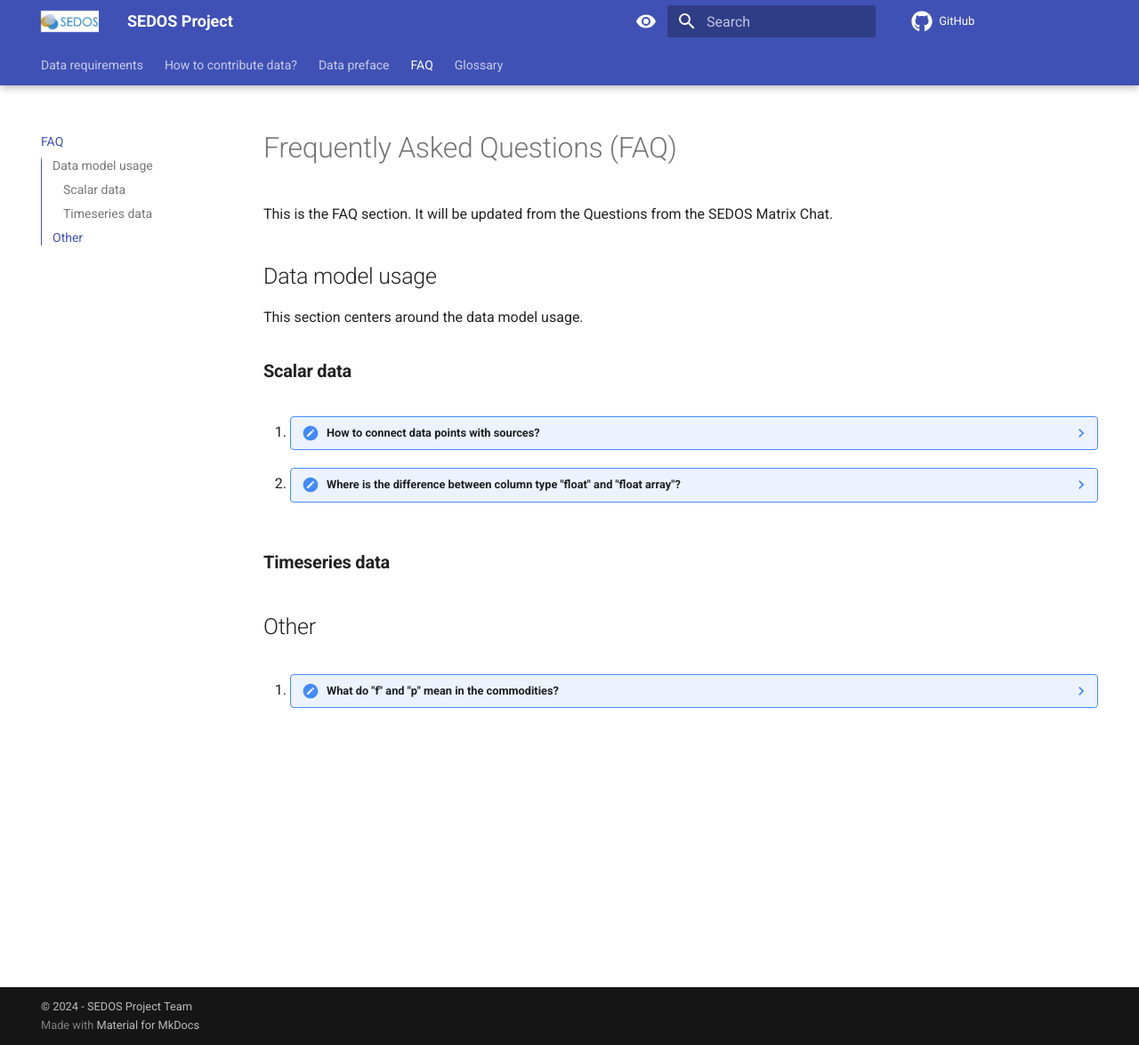
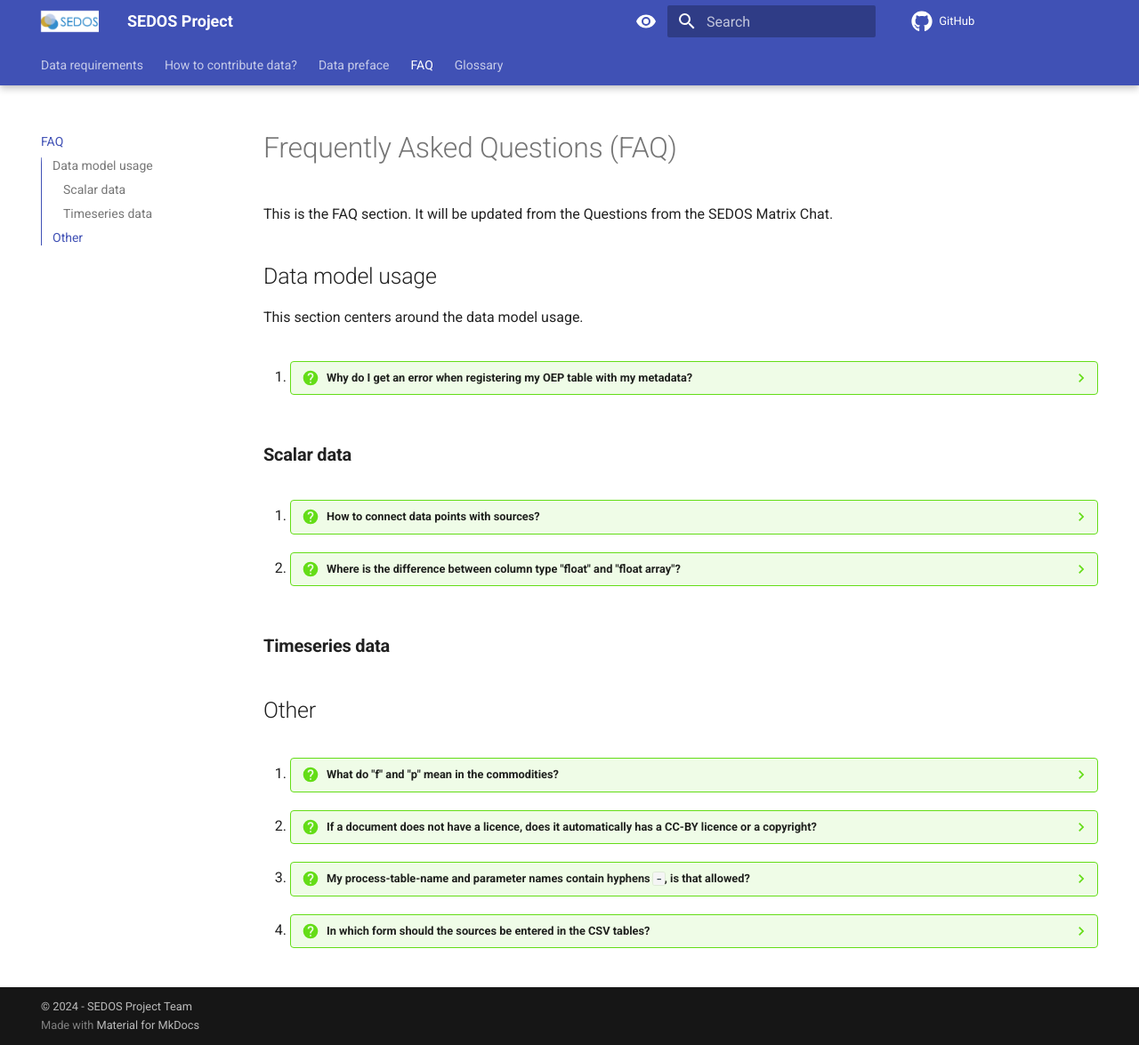
Before and after one commit to sedos-project/organization, an MkDocs documentation site: the page built from docs/faq.md, in a window 1280 px wide and 1175 px high. Shown: the whole window at 89% size. Built offline with MkDocs 1.6.1 and Material for MkDocs 9.7.7, drawn with Linux system fonts in a browser that asks for light colours; comment, search, counter and statistics services are not loaded; some of the changed text lies outside the part shown.

Commit message:
Update faq

````diff
--- a/docs/faq.md
+++ b/docs/faq.md
@@ -6,9 +6,20 @@ This is the FAQ section. It will be updated from the Questions from the SEDOS Ma
 
 This section centers around the data model usage.
 
+1. ??? question "Why do I get an error when registering my OEP table with my metadata?"
+
+         This can have many reasons. Please check, if:
+
+         * The last entry in a dictionary has no `,` behind the value. Try to format your JSON in Notepad++ before
+         uploading. If it passes the error will not occur.
+
+
+
+
+
 ### **Scalar data**
 
-1. ??? note "How to connect data points with sources?"
+1. ??? question "How to connect data points with sources?"
 
         **Question:** Can I simply enter 'investment_cost': {'Bibtex X', 'Bibtex Y', 'Bibtex Z'} in the "source"
         column to achieve an assignment to the values [600, 700, 500-800]?
@@ -35,6 +46,27 @@ This section centers around the data model usage.
 
 ## Other
 
-1. ??? note "What do "f" and "p" mean in the commodities?"
+1. ??? question "What do "f" and "p" mean in the commodities?"
 
         **Answer:** This distinguishes fuel-specific emissions ("f") from process-specific emissions ("p"). This is mainly relevant for some industrial processes.
+
+
+1. ??? question "If a document does not have a licence, does it automatically has a CC-BY licence or a copyright?"
+
+        **Answer:** If no licence is given, copyright applies. Follow [this pattern](data_requirements/licensing.md#missing#licence#-#using#data#without#an#open#licence) for documentation.
+
+
+
+1. ??? question "My process-table-name and parameter names contain hyphens `-`, is that allowed?"
+
+        **Answer:** **No**, in neither process-table-name or parameter nameshyphens `-` are allowed. Please stick to the [naming conventions](data_requirements/input_data.md#naming#conventions#for#data#tables#and#parameters)
+
+
+1. ??? question "In which form should the sources be entered in the CSV tables?"
+
+        **Answer:** Please set your bibtexkey as the following pattern: <br><br>
+         **[AP-number][author][year]** <br><br>
+         ```
+         {'capacity_e_inst': '8Kraft2021b, 8ADAC2023', 'capacity_tra_connection_flex_max': '8Kraft2021b, 8ADAC2023', 'capacity_tra_vehicles_inst': '8S&PG2023', 'cost_fix_tra': '8Kraft2023, 8ADAC2023, 8ADAC2023b', 'cost_inv_tra': '8Kraft2021b, 8ADAC2023', 'cost_var': '8Kraft2023, 8ADAC2023, 8ADAC2023b', 'efficiency_sto_in': '8Keil2017', 'efficiency_sto_out': '8Keil2017', 'efficiency_tra_electrical': '8Kraft2021b, 8ADAC2023', 'efficiency_tra_g2v': '8RuckeSchoe2022', 'efficiency_tra_v2g': '8RuckeSchoe2022', 'lifetime': '8Kraft2011', 'mileage': '8BaumeHautz2014, 8Progn2021', 'occupancy_rate': '8infas2018, 8AdolfBalze2014', 'sto_init': 'ownAssumption', 'sto_self_discharge': '8XuBehre2023'}
+         ```
+         When you have multiple sources within a bandwidth, just separate the source by comma, as shown above.
````
Also changed, not shown: other parts of docs/faq.md (+1 -1 lines), docs/data_requirements/input_data.md (+1 -1 lines).
